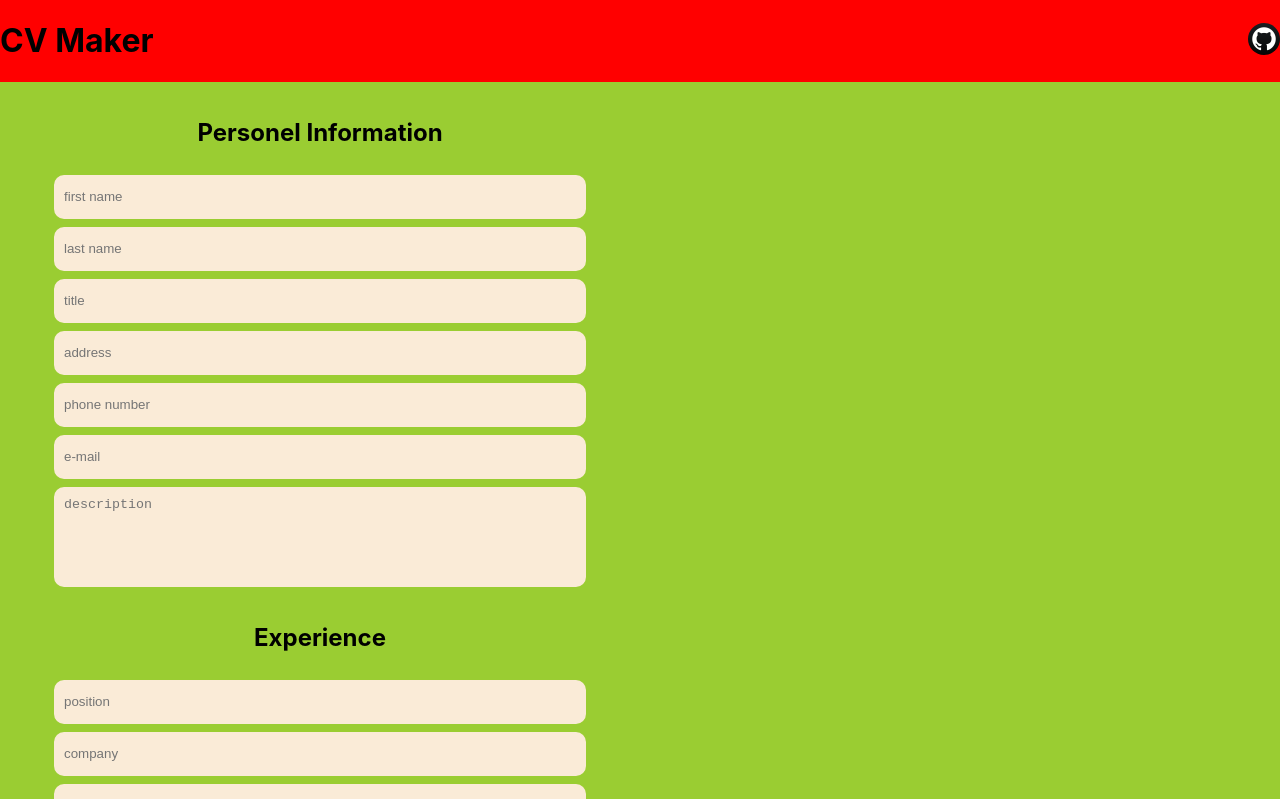
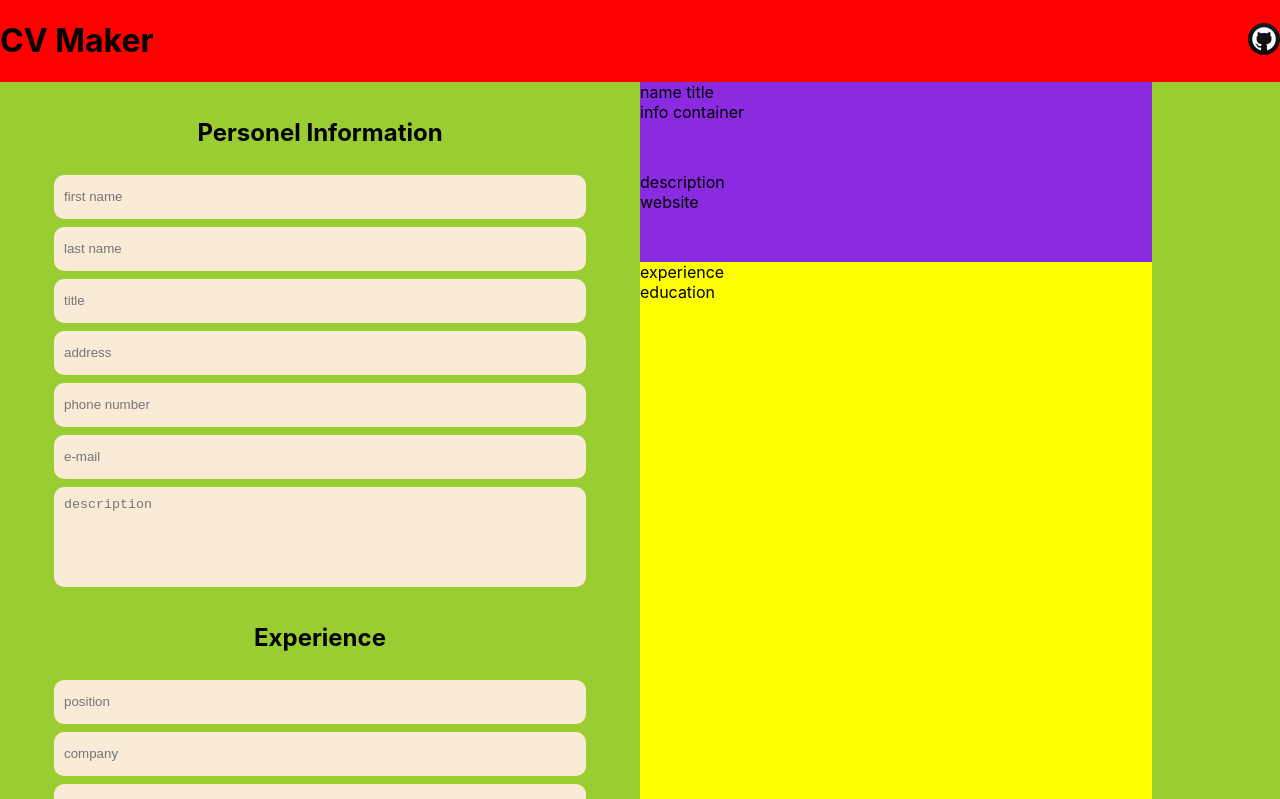
Before and after one commit to uguryilmazdev/cv-project, a React (Create React App) app: page / in a window 1280 px wide. Shown: the top 799 px of the page. Built offline with nearby package versions, Linux system fonts and the light colour scheme; the HTML template or start-up script is replaced by a standard one.

Commit message:
Set basic overview structure

```diff
--- a/src/components/Main.js
+++ b/src/components/Main.js
@@ -4,7 +4,7 @@ import '../styles/Main.css';
 import Personel from './form-components/Personel';
 import Experience from './form-components/Experince';
 import Education from './form-components/Education';
-import Overview from './Overview';
+import Overview from './overview-components/Overview';
 
 export default class Main extends Component {
   constructor(props) {
--- a/src/components/Overview.js
+++ /dev/null
@@ -1,15 +0,0 @@
-import React, { Component } from 'react';
-import '../styles/Overview.css';
-
-export default class Overview extends Component {
-  render() {
-    return (
-      <div>
-        {this.props.list.map((exp) => {
-          return <div key={exp.id}>{exp.position}</div>;
-        })}
-        <div>{this.props.personelInfo.firstName}</div>
-      </div>
-    );
-  }
-}
--- /dev/null
+++ b/src/components/overview-components/Overview.js
@@ -0,0 +1,25 @@
+import React, { Component } from 'react';
+import '../../styles/Overview.css';
+
+export default class Overview extends Component {
+  render() {
+    return (
+      <div className="overview-container">
+        <div className="overview-header">
+          <div className="personel-info-container">
+            <div className="name-title-container">name title</div>
+            <div className="info-container">info container</div>
+          </div>
+          <div className="personel-info-description">
+            <div className="description">description</div>
+            <div className="website-container">website</div>
+          </div>
+        </div>
+        <div className="overview-main">
+          <div className="experience-container">experience</div>
+          <div className="education-container">education</div>
+        </div>
+      </div>
+    );
+  }
+}
--- a/src/styles/Overview.css
+++ b/src/styles/Overview.css
@@ -1,6 +1,15 @@
-#overview {
-  background-color: red;
-  width: 100px;
-  height: 100px;
-  color: black;
+.overview-container {
+  width: 80%;
+  height: 90vh;
+  background-color: yellow;
+
+  display: grid;
+  grid-template-rows: 1fr 3fr;
 }
+
+.overview-header {
+  background-color: blueviolet;
+
+  display: grid;
+  grid-template-rows: 1fr 1fr;
+}
```
